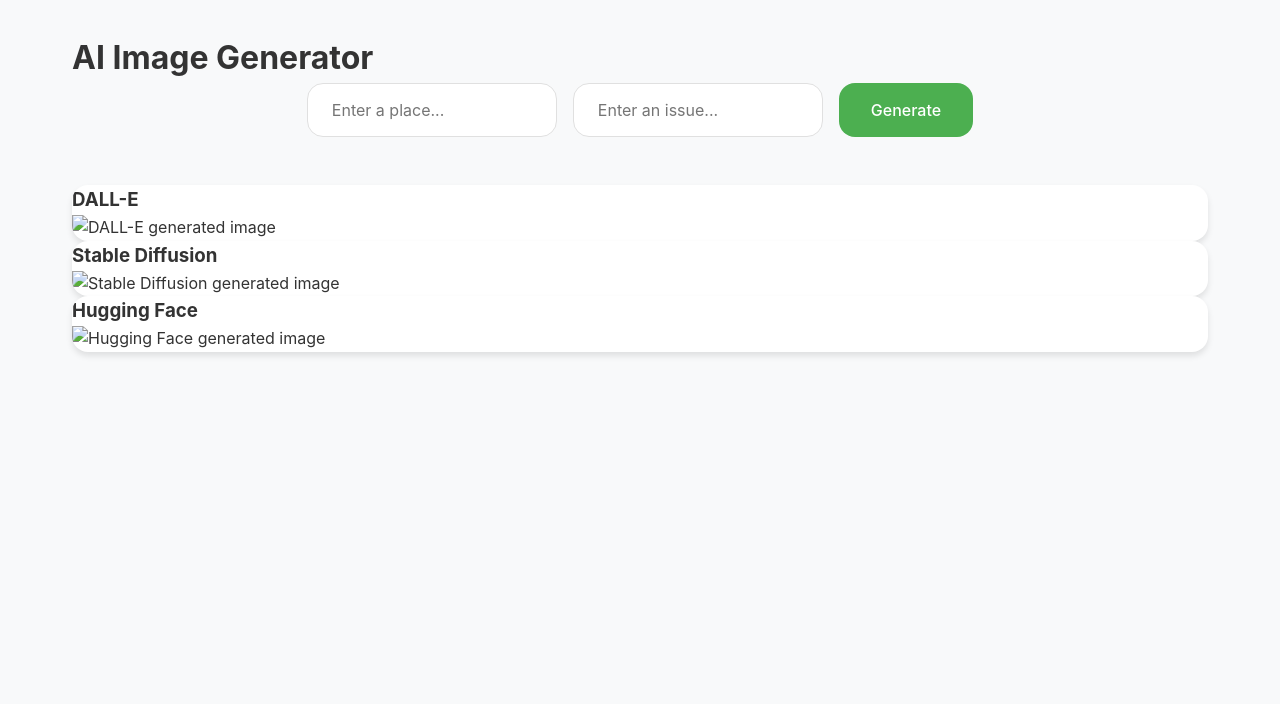
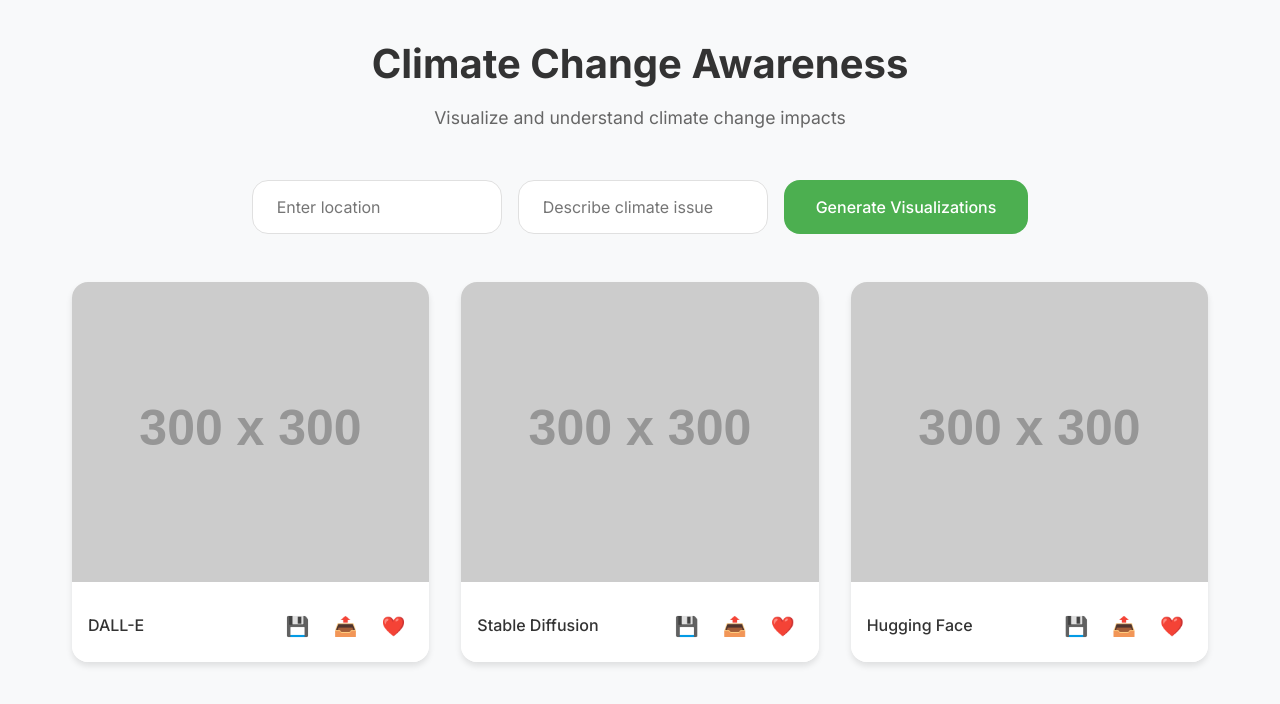
Before and after one commit to reyamusic14/greenglitch1, a website: page index.html in a window 1280 px wide. Drawn offline with Linux system fonts and the light colour scheme; placeholder pictures from the web are drawn by us.

Commit message:
Update index.html

```diff
--- a/index.html
+++ b/index.html
@@ -3,29 +3,58 @@
 <head>
     <meta charset="UTF-8">
     <meta name="viewport" content="width=device-width, initial-scale=1.0">
-    <title>AI Image Generator</title>
+    <title>Climate Change Awareness</title>
     <link rel="stylesheet" href="style.css">
+    <link href="https://fonts.googleapis.com/css2?family=Inter:wght@400;500;600;700&display=swap" rel="stylesheet">
 </head>
 <body>
     <div class="container">
-        <h1>AI Image Generator</h1>
+        <header>
+            <h1>Climate Change Awareness</h1>
+            <p>Visualize and understand climate change impacts</p>
+        </header>
+
         <div class="input-section">
-            <input type="text" id="place" placeholder="Enter a place...">
-            <input type="text" id="issue" placeholder="Enter an issue...">
-            <button id="generate-btn" onclick="handleGenerate()">Generate</button>
+            <input type="text" id="place" placeholder="Enter location" required>
+            <input type="text" id="issue" placeholder="Describe climate issue" required>
+            <button id="generate-btn">Generate Visualizations</button>
         </div>
-        <div class="image-container">
+
+        <div class="generated-images">
             <div class="image-card">
-                <h3>DALL-E</h3>
-                <img id="dalle-image" src="placeholder.png" alt="DALL-E generated image">
+                <img src="https://via.placeholder.com/300" alt="AI Generated Image 1">
+                <div class="image-info">
+                    <span>DALL-E</span>
+                    <div class="image-actions">
+                        <button class="action-btn save-btn">💾</button>
+                        <button class="action-btn share-btn">📤</button>
+                        <button class="action-btn like-btn">❤️</button>
+                    </div>
+                </div>
             </div>
+
             <div class="image-card">
-                <h3>Stable Diffusion</h3>
-                <img id="sd-image" src="placeholder.png" alt="Stable Diffusion generated image">
+                <img src="https://via.placeholder.com/300" alt="AI Generated Image 2">
+                <div class="image-info">
+                    <span>Stable Diffusion</span>
+                    <div class="image-actions">
+                        <button class="action-btn save-btn">💾</button>
+                        <button class="action-btn share-btn">📤</button>
+                        <button class="action-btn like-btn">❤️</button>
+                    </div>
+                </div>
             </div>
+
             <div class="image-card">
-                <h3>Hugging Face</h3>
-                <img id="hf-image" src="placeholder.png" alt="Hugging Face generated image">
+                <img src="https://via.placeholder.com/300" alt="AI Generated Image 3">
+                <div class="image-info">
+                    <span>Hugging Face</span>
+                    <div class="image-actions">
+                        <button class="action-btn save-btn">💾</button>
+                        <button class="action-btn share-btn">📤</button>
+                        <button class="action-btn like-btn">❤️</button>
+                    </div>
+                </div>
             </div>
         </div>
     </div>
```
